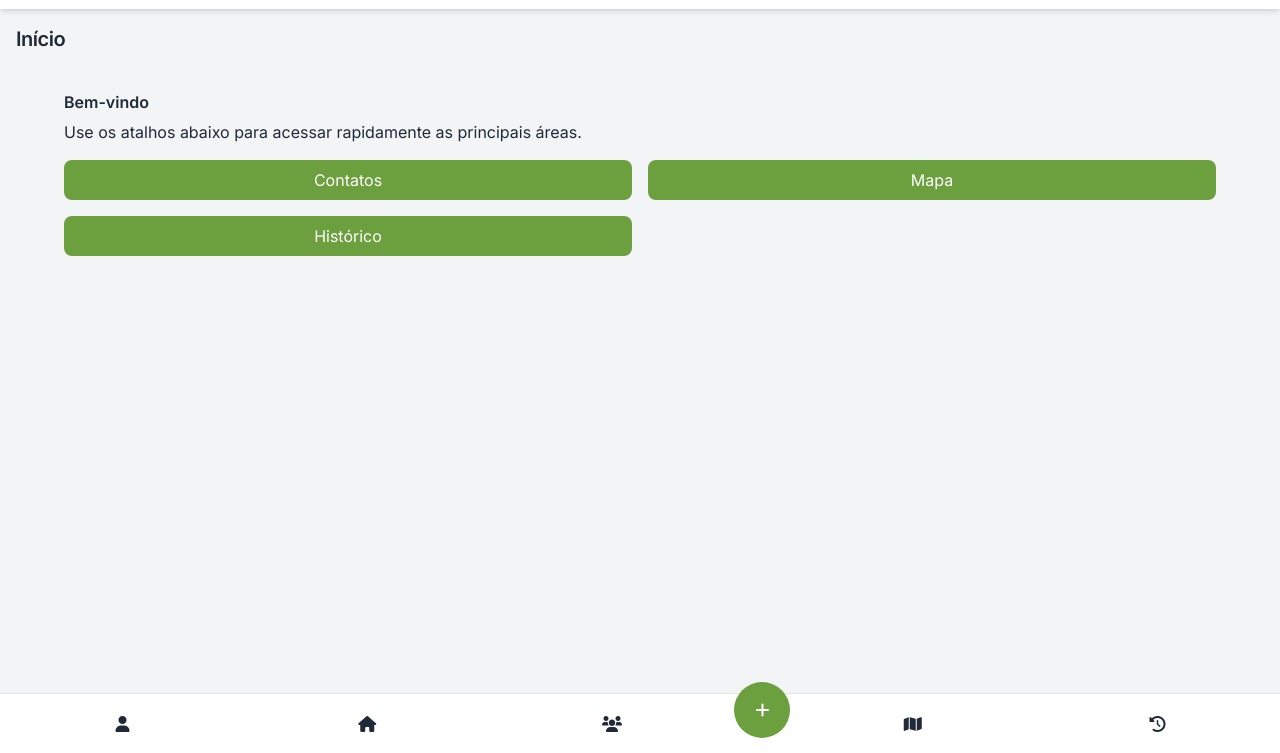
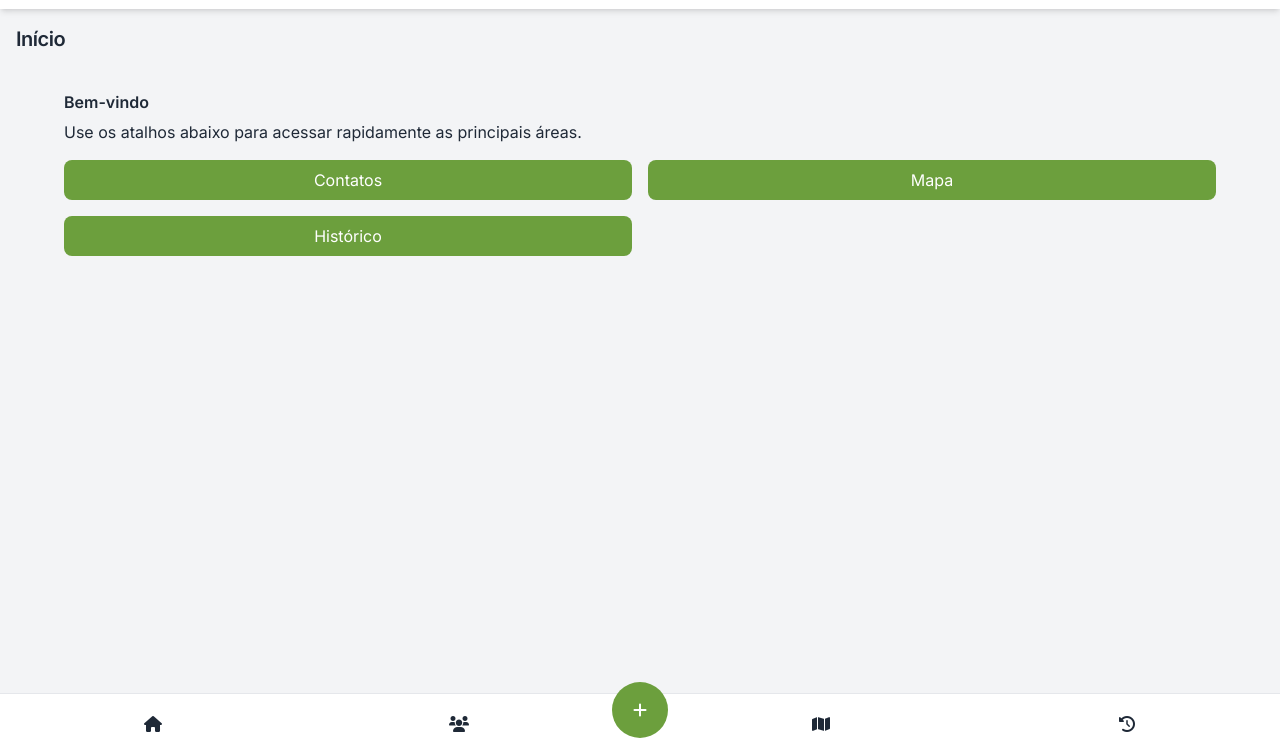
Before and after one commit to legnamegusta-ctrl/siteorgania, a website: page agronomooffline/index.html in a window 1280 px wide. Shown: the part 47-800 px from the top of the page. Drawn offline with nearby package versions, Linux system fonts and the light colour scheme; files that its build step writes are made by us from their sources.

Commit message:
Remove duplicate Clientes nav button

```diff
--- a/agronomooffline/index.html
+++ b/agronomooffline/index.html
@@ -120,10 +120,6 @@
   </main>
 
   <nav id="bottomBar" class="bottom-bar">
-    <button data-nav="#clientes" aria-label="Clientes">
-      <i class="fas fa-user" aria-hidden="true"></i>
-      <span class="sr-only">Clientes</span>
-    </button>
     <button data-nav="#home" aria-label="Home">
       <i class="fas fa-home" aria-hidden="true"></i>
       <span class="sr-only">Home</span>
```
Also changed, not shown: public/dashboard-agronomo.html (+0 -4 lines).
